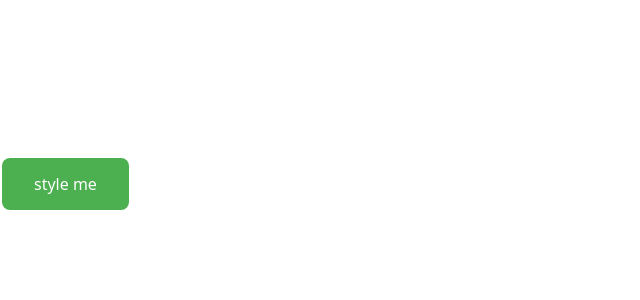
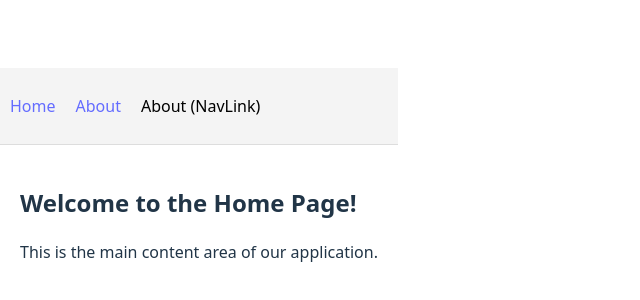
Before and after one commit to WisdomLota/ReactTeachingScript, a React (Vite) app in the folder my-first-react-app/: page / in a window 1280 px wide. Shown: the part 216-516 px from the top of the page, without its empty margins (0-640 px from the left). Built offline with nearby package versions, Linux system fonts and the light colour scheme.

Commit message:
Day 9 React Router

```diff
--- a/my-first-react-app/src/App.jsx
+++ b/my-first-react-app/src/App.jsx
@@ -1,9 +1,38 @@
 // src/App.jsx
-import Button from "./Button.jsx";
+import { BrowserRouter, Routes, Route, Link, NavLink } from 'react-router-dom';
+import Home from './pages/Home';
+import About from './pages/About';
 
 function App() {
   return (
-    <Button label="style me"/>
+    <BrowserRouter> {/* Wrap your entire app with BrowserRouter */}
+      <nav style={{ padding: '10px', backgroundColor: '#f4f4f4', borderBottom: '1px solid #ddd' }}>
+        <ul style={{ listStyle: 'none', padding: 0, display: 'flex', gap: '20px' }}>
+          <li>
+            <Link to="/">Home</Link> {/* Use Link for navigation */}
+          </li>
+          <li>
+            <Link to="/about">About</Link>
+          </li>
+          <li>
+            {/* NavLink adds an 'active' class when the route matches, useful for styling */}
+            <NavLink to="/about" style={({ isActive }) => ({ color: isActive ? 'blue' : 'black' })}>
+              About (NavLink)
+            </NavLink>
+          </li>
+        </ul>
+      </nav>
+
+      <div style={{ padding: '20px' }}>
+        <Routes> {/* Define your routes inside Routes */}
+          <Route path="/" element={<Home />} /> {/* When path is '/', render Home component */}
+          <Route path="/about" element={<About />} /> {/* When path is '/about', render About component */}
+          {/* A catch-all route for 404 pages (optional but good practice) */}
+          <Route path="*" element={<h2>404 - Page Not Found</h2>} />
+        </Routes>
+      </div>
+    </BrowserRouter>
   );
 }
+
 export default App;
--- /dev/null
+++ b/my-first-react-app/src/pages/About.jsx
@@ -0,0 +1,10 @@
+// src/pages/About.jsx
+function About() {
+  return (
+    <div>
+      <h2>About Us</h2>
+      <p>We are learning React Router in this amazing bootcamp!</p>
+    </div>
+  );
+}
+export default About;
--- /dev/null
+++ b/my-first-react-app/src/pages/Home.jsx
@@ -0,0 +1,10 @@
+// src/pages/Home.jsx
+function Home() {
+  return (
+    <div>
+      <h2>Welcome to the Home Page!</h2>
+      <p>This is the main content area of our application.</p>
+    </div>
+  );
+}
+export default Home;
```
Also changed, not shown: package.json (added, +8 -0 lines), 1 other file (tests, documents, lock files or other folders).
